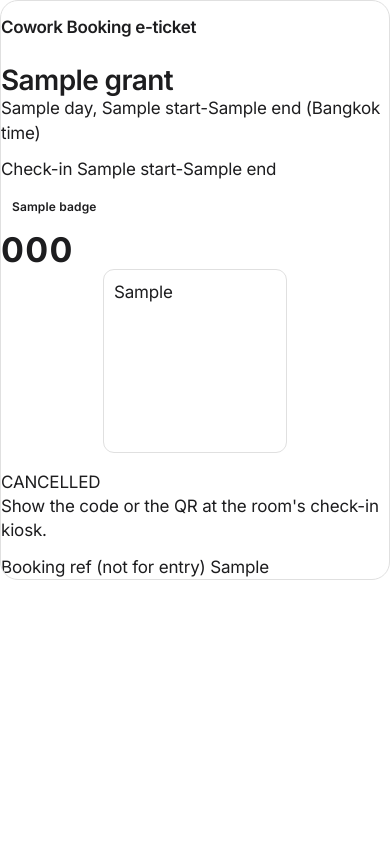
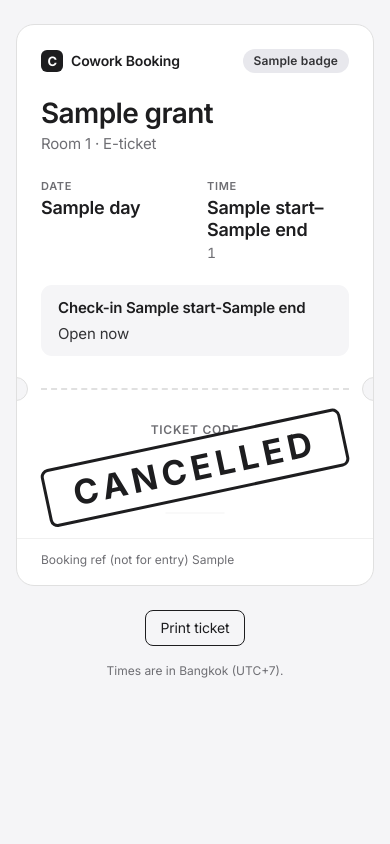
Before and after one commit to JedizR/cowork-booking-access, a Flask app: template templates/ticket.html in a window 390 px wide. Run offline with Flask 3, Linux system fonts and the light colour scheme; the template is opened without the code that fills it: most values are stand-ins (such as "Sample title", 1, 10 or a date in 2020); parts of the project's set-up code (start-up, migrations or seed data) failed here and were passed over; some libraries are stand-ins or nearby versions.

Commit message:
feat(access): boarding-pass e-ticket with a state line, print and a 404 page
The e-ticket is a centred pass: brand and status badge, the room large
with its room number, date and time, then a check-in line that follows
the window and the stored state (AXS-R10, AXS-R13): valid only in this
window, open now, checked in with re-entry until the end, closed, or no
longer valid. A perforated divider separates the large ticket code from
the segno QR (unchanged, AXS-R07), side by side on desktop and stacked on
phones. A cancelled ticket keeps the CANCELLED stamp over a greyed code
and QR. Print ticket appears only with script and prints the pass alone.

Unknown pages, including unknown ticket tokens, get a plain 404 page that
says nothing about whether a ticket exists (AXS-R09).

```diff
--- a/access.py
+++ b/access.py
@@ -110,6 +110,14 @@
     return local.strftime("%Y-%m-%d %H:%M")
 
 
+def duration(start: datetime, end: datetime) -> str:
+    """"1 h 30 min", "2 h" or "30 min"."""
+    hours, minutes = divmod(int((end - start).total_seconds()) // 60, 60)
+    if not hours:
+        return f"{minutes} min"
+    return f"{hours} h {minutes} min" if minutes else f"{hours} h"
+
+
 def room_label(space_id: int, space_name: str) -> str:
     return f"{space_name} (room {space_id})"
 
--- a/app.py
+++ b/app.py
@@ -229,15 +229,18 @@
         now = clock.now()
         code = access.show_code(grant["ticket_code"])
         qr = Markup(segno.make(code, micro=False).svg_inline(scale=6))  # AXS-R07
+        start = grant["valid_from"].astimezone(LOCAL_TZ)
         page = render_template(
             "ticket.html",
             grant=grant,
             code=code,
             qr=qr,
             badge=access.badge(grant, now),
-            day=grant["valid_from"].astimezone(LOCAL_TZ).strftime("%Y-%m-%d"),
-            start=grant["valid_from"].astimezone(LOCAL_TZ).strftime("%H:%M"),
+            opens_later=now < grant["valid_from"],
+            day=f"{start:%a} {start.day} {start:%b %Y}",
+            start=f"{start:%H:%M}",
             end=grant["valid_until"].astimezone(LOCAL_TZ).strftime("%H:%M"),
+            length=access.duration(grant["valid_from"], grant["valid_until"]),
         )
         return page, 200, {"Referrer-Policy": "no-referrer"}
 
@@ -337,6 +340,10 @@
             )
         flash(reason, "result:" + result)
 
+    @app.errorhandler(404)
+    def not_found(_):
+        return render_template("404.html"), 404
+
     # ---- Ops ----
 
     @app.get("/health")
--- /dev/null
+++ b/static/access.css
@@ -0,0 +1,49 @@
+/* Access-only styles on top of the shared style.css (DESIGN.md 8.5 e-ticket, 8.6 kiosk). */
+
+/* ---- E-ticket: a boarding pass ---- */
+.ticket-wrap { max-width: 560px; margin: 0 auto; }
+.ticket { max-width: none; }
+.ticket-top { padding: var(--sp-6) var(--sp-6) var(--sp-5); }
+.ticket-head { align-items: center; margin-bottom: var(--sp-5); }
+.ticket-brand { display: inline-flex; align-items: center; gap: var(--sp-2); font-size: var(--fs-caption); font-weight: 600; }
+.ticket-brand .brand-mark { background: var(--ink); color: var(--on-dark); }
+.ticket-title { font-size: var(--fs-title); letter-spacing: -0.022em; margin: 0; }
+.ticket-room { margin: var(--sp-1) 0 var(--sp-5); color: var(--muted); font-size: var(--fs-callout); }
+.ticket-meta dd { font-size: var(--fs-tagline); letter-spacing: -0.012em; line-height: 1.25; }
+.ticket-length { display: block; margin-top: 2px; font-size: var(--fs-caption); font-weight: 400; letter-spacing: -0.01em; color: var(--muted); }
+.ticket-window {
+  display: flex; justify-content: space-between; align-items: baseline; gap: var(--sp-1) var(--sp-4); flex-wrap: wrap;
+  margin: var(--sp-5) 0 0; padding: 12px var(--sp-4); border-radius: var(--r-md); background: var(--parchment);
+  font-size: var(--fs-callout);
+}
+.ticket-window span { color: var(--ink-80); }
+.ticket-divider { margin: var(--sp-2) var(--sp-6); }
+.ticket-divider::before { left: calc(-1 * var(--sp-6) - 13px); }
+.ticket-divider::after { right: calc(-1 * var(--sp-6) - 13px); }
+.ticket-body {
+  display: grid; grid-template-columns: minmax(0, 1fr) auto; align-items: center; gap: var(--sp-5);
+  padding: var(--sp-5) var(--sp-6) var(--sp-6); text-align: left;
+}
+.ticket-code-block .eyebrow { margin-bottom: var(--sp-2); }
+.ticket-code { font-size: 44px; letter-spacing: 0.08em; }
+.ticket-hint { margin-top: var(--sp-3); font-size: var(--fs-callout); color: var(--ink-80); }
+/* segno draws 6 px modules with a 4-module quiet zone: keep its own size so edges stay crisp. */
+.ticket-qr { width: auto; height: auto; margin: 0; padding: 0; line-height: 0; overflow: hidden; }
+.ticket-qr svg { width: auto; height: auto; }
+.ticket-ref { display: block; padding: var(--sp-3) var(--sp-6) var(--sp-4); }
+.ticket.is-cancelled .ticket-stamp { top: 50%; transform: translate(-50%, -50%) rotate(-12deg); font-size: 34px; padding: 8px 26px; }
+.ticket-actions { margin-top: var(--sp-5); }
+.ticket-note { max-width: 46ch; margin: var(--sp-4) auto 0; text-align: center; }
+
+@media (max-width: 640px) {
+  .ticket-page { padding: var(--sp-5) var(--gutter); }
+  .ticket-top { padding: var(--sp-5); }
+  .ticket-meta dd { font-size: 18px; }
+  .ticket-divider { margin: var(--sp-2) var(--sp-5); }
+  .ticket-divider::before { left: calc(-1 * var(--sp-5) - 13px); }
+  .ticket-divider::after { right: calc(-1 * var(--sp-5) - 13px); }
+  .ticket-body { grid-template-columns: minmax(0, 1fr); justify-items: center; text-align: center; padding: var(--sp-5); }
+  .ticket-code { font-size: 38px; }
+  .ticket-qr svg { zoom: 1.5; }   /* 9 px modules: still whole pixels */
+  .ticket-ref { padding: var(--sp-3) var(--sp-5) var(--sp-4); }
+}
--- /dev/null
+++ b/static/access.js
@@ -0,0 +1,7 @@
+// Access: progressive enhancement only. Every page works without this file.
+
+// E-ticket: the Print button exists only when script can print.
+document.querySelectorAll("[data-print]").forEach((button) => {
+  button.hidden = false;
+  button.addEventListener("click", () => window.print());
+});
--- a/templates/base.html
+++ b/templates/base.html
@@ -3,16 +3,21 @@
   <head>
     <meta charset="utf-8">
     <meta name="viewport" content="width=device-width, initial-scale=1">
-    <title>Cowork Booking — {% block title %}{% endblock %}</title>
+    <title>{% block title %}{% endblock %} · Cowork Booking</title>
+    <link rel="preconnect" href="https://fonts.googleapis.com">
+    <link rel="preconnect" href="https://fonts.gstatic.com" crossorigin>
     <link rel="stylesheet" href="{{ url_for('static', filename='style.css') }}">
+    <link rel="stylesheet" href="{{ url_for('static', filename='access.css') }}">
+    <script src="{{ url_for('static', filename='access.js') }}" defer></script>
   </head>
-  <body>
+  <body class="{% block body_class %}{% endblock %}">
     {% block nav %}
-    <nav class="site-nav">
-      <span class="brand">Cowork Booking</span>
-      <span class="spacer"></span>
-      Access
-    </nav>
+    <header class="topnav">
+      <div class="topnav-inner">
+        <span class="brand"><span class="brand-mark" aria-hidden="true">C</span>Cowork Booking</span>
+        <span class="topnav-right">Access</span>
+      </div>
+    </header>
     {% endblock %}
     {% block content %}{% endblock %}
   </body>
--- a/templates/ticket.html
+++ b/templates/ticket.html
@@ -1,19 +1,50 @@
 {% extends "base.html" %}
-{% block title %}E-ticket{% endblock %}
+{% block title %}E-ticket {{ grant.space_name }}{% endblock %}
+{% block body_class %}ticket-page{% endblock %}
 {% block nav %}{% endblock %}
 {% block content %}
-  <article class="ticket">
-    <p class="brand">Cowork Booking e-ticket</p>
-    <h1>{{ grant.space_name }}</h1>
-    <p>{{ day }}, {{ start }}-{{ end }} (Bangkok time)</p>
-    <p>Check-in {{ start }}-{{ end }}</p>
-    <p><span class="badge badge-{{ grant.status }}" data-status="{{ grant.status }}">{{ badge }}</span></p>
-    <div class="ticket-credential{% if grant.status == 'revoked' %} is-cancelled{% endif %}">
-      <p class="ticket-code" data-ticket-code="{{ code }}">{{ code }}</p>
-      <div class="ticket-qr">{{ qr }}</div>
-      {% if grant.status == 'revoked' %}<div class="overlay">CANCELLED</div>{% endif %}
+  {# AXS-R10: badge precedence Cancelled > Expired > Checked in > Issued; no navigation, no form. #}
+  {% set valid = badge in ("Issued", "Checked in") %}
+  <main class="ticket-wrap">
+    <article class="ticket{% if grant.status == 'revoked' %} is-cancelled{% endif %}" aria-labelledby="ticket-title">
+      <div class="ticket-top">
+        <div class="ticket-head">
+          <span class="ticket-brand"><span class="brand-mark" aria-hidden="true">C</span>Cowork Booking</span>
+          <span class="badge {{ 'badge-solid' if valid else 'badge-muted' }}" data-status="{{ grant.status }}">{{ badge }}</span>
+        </div>
+        <h1 class="ticket-title" id="ticket-title">{{ grant.space_name }}</h1>
+        <p class="ticket-room">Room {{ grant.space_id }} · E-ticket</p>
+        <dl class="ticket-meta">
+          <div><dt>Date</dt><dd>{{ day }}</dd></div>
+          <div><dt>Time</dt><dd>{{ start }}–{{ end }} <span class="ticket-length">{{ length }}</span></dd></div>
+        </dl>
+        <p class="ticket-window">
+          <strong>Check-in {{ start }}-{{ end }}</strong>
+          <span>
+            {%- if badge == "Cancelled" %}No longer valid
+            {%- elif badge == "Expired" %}Closed
+            {%- elif badge == "Checked in" %}Checked in · re-entry until {{ end }}
+            {%- elif opens_later %}Valid only in this window
+            {%- else %}Open now{% endif -%}
+          </span>
+        </p>
+      </div>
+      <div class="ticket-divider" aria-hidden="true"></div>
+      <div class="ticket-body">
+        <div class="ticket-code-block">
+          <p class="eyebrow">Ticket code</p>
+          <p class="ticket-code" data-ticket-code="{{ code }}">{{ code }}</p>
+          {% if valid %}<p class="ticket-hint">Show the code or QR at the room's kiosk</p>
+          {%- elif badge == "Expired" %}<p class="ticket-hint">This code no longer opens the door</p>{% endif %}
+        </div>
+        <div class="ticket-qr" role="img" aria-label="QR code for {{ code }}">{{ qr }}</div>
+        {% if grant.status == "revoked" %}<div class="ticket-stamp" aria-hidden="true">CANCELLED</div>{% endif %}
+      </div>
+      <p class="ticket-ref">Booking ref (not for entry) {{ grant.booking_reference }}</p>
+    </article>
+    <div class="ticket-actions">
+      <button class="btn btn-secondary btn-utility" type="button" data-print hidden>Print ticket</button>
     </div>
-    <p class="hint">Show the code or the QR at the room's check-in kiosk.</p>
-    <p class="small">Booking ref (not for entry) {{ grant.booking_reference }}</p>
-  </article>
+    <p class="ticket-note fine no-print">Times are in Bangkok (UTC+7).{% if valid %} Anyone with this link can use the code during the check-in window.{% endif %}</p>
+  </main>
 {% endblock %}
```
Also changed, not shown: templates/404.html (added, +13 -0 lines), tests/test_access.py (+39 -0 lines).
